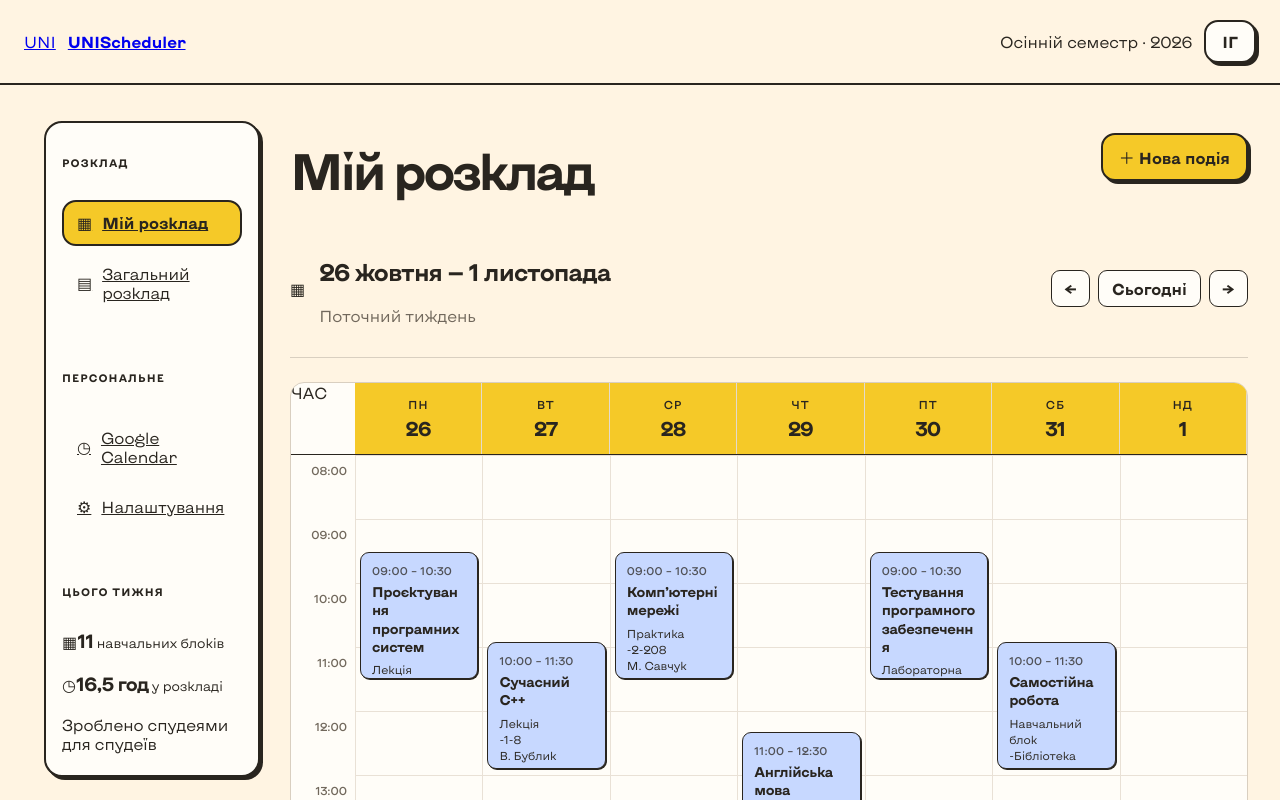
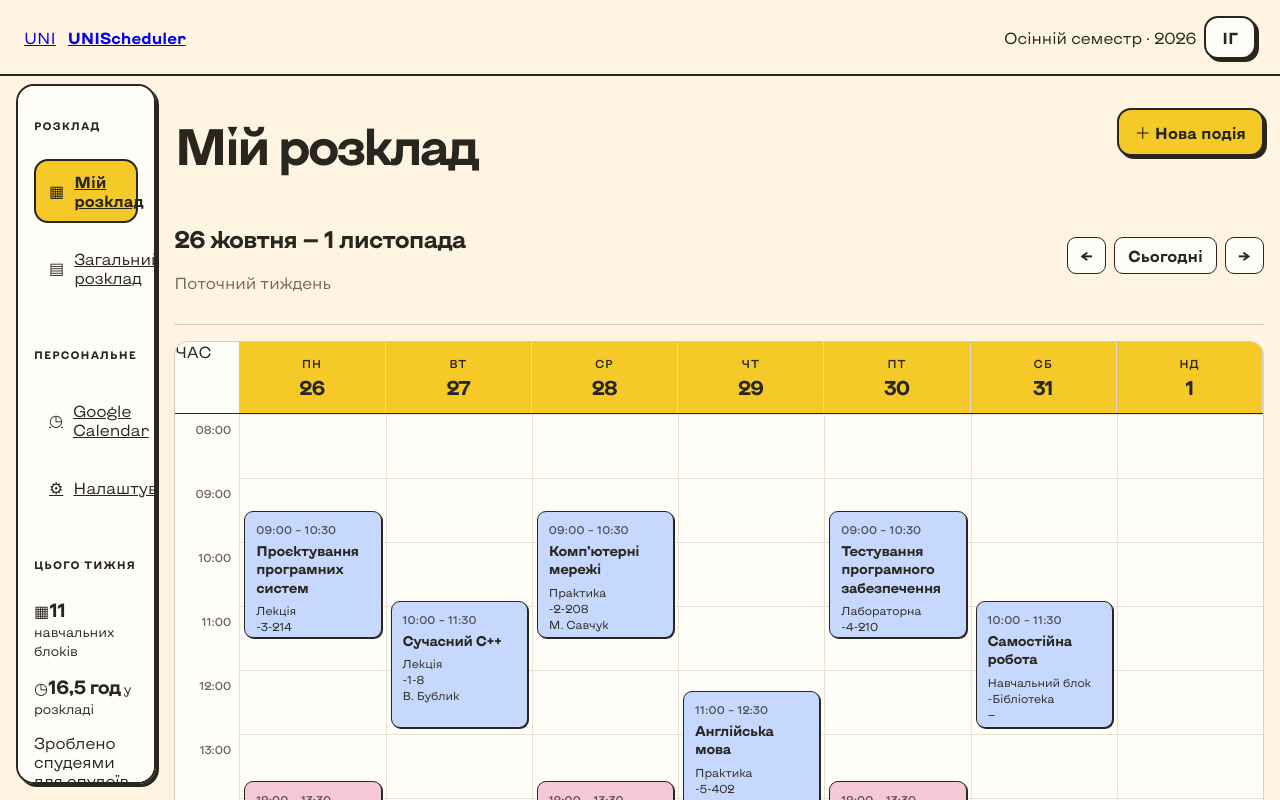
Before and after one commit to ihnryna/unischeduler-frontend, a React (Vite) app: page /schedule in a window 1280 px wide. Shown: the top 800 px of the page. Built offline with nearby package versions, Linux system fonts and the light colour scheme.

Commit message:
feat: better app layout

```diff
--- a/src/pages/SchedulePage/SchedulePage.tsx
+++ b/src/pages/SchedulePage/SchedulePage.tsx
@@ -26,7 +26,6 @@ export function SchedulePage() {
 
             <section className="week-toolbar">
                 <div className="week-info">
-                    <div className="week-icon">▦</div>
 
                     <div>
                         <h2>26 жовтня — 1 листопада</h2>
--- a/src/styles/layout.css
+++ b/src/styles/layout.css
@@ -235,3 +235,420 @@
         flex-direction: column;
     }
 }
+
+/* =========================================
+   FIXED APP LAYOUT
+   ========================================= */
+
+/* Fixed header */
+.app[data-theme] .topbar {
+    position: fixed;
+    top: 0;
+    left: 0;
+    right: 0;
+    z-index: 1000;
+
+    display: flex;
+    align-items: center;
+    justify-content: space-between;
+
+    width: 100%;
+    height: 76px;
+    min-height: 76px;
+    padding: 8px 16px;
+}
+
+/* Main layout */
+.app[data-theme] .app-layout {
+    display: block;
+    width: 100%;
+    max-width: none;
+    margin: 0;
+    padding: 84px 16px 16px;
+}
+
+/* Fixed sidebar */
+.app[data-theme] .sidebar {
+    position: fixed;
+    top: 84px;
+    left: 16px;
+    bottom: 16px;
+
+    display: flex;
+    flex-direction: column;
+    gap: 16px;
+
+    width: 240px;
+    margin: 0;
+    padding: 16px 8px;
+
+    overflow-y: auto;
+    z-index: 900;
+}
+
+/* Main content */
+.app[data-theme] .main-content {
+    display: flex;
+    flex-direction: column;
+    gap: 16px;
+
+    width: auto;
+    min-width: 0;
+    margin-left: 248px;
+    padding: 0;
+}
+
+/* Collapsed sidebar */
+.app[data-theme] .app-layout.sidebar-collapsed .main-content {
+    margin-left: 0;
+}
+
+/* Header elements */
+.app[data-theme] .topbar-left,
+.app[data-theme] .topbar-right {
+    display: flex;
+    align-items: center;
+    gap: 8px;
+}
+
+/* Sidebar navigation */
+.app[data-theme] .navigation {
+    display: flex;
+    flex-direction: column;
+    gap: 8px;
+}
+
+.app[data-theme] .nav-link {
+    padding: 8px;
+}
+
+.app[data-theme] .sidebar-divider {
+    margin: 0;
+}
+
+/* Page heading */
+.app[data-theme] .page-heading {
+    display: flex;
+    align-items: center;
+    justify-content: space-between;
+    gap: 16px;
+}
+
+/* Week toolbar */
+.app[data-theme] .week-toolbar {
+    display: flex;
+    align-items: center;
+    justify-content: space-between;
+    flex-wrap: wrap;
+    gap: 8px;
+}
+
+.app[data-theme] .week-info,
+.app[data-theme] .week-controls {
+    display: flex;
+    align-items: center;
+    gap: 8px;
+}
+
+/* Calendar */
+.app[data-theme] .calendar {
+    width: 100%;
+    min-width: 0;
+    margin: 0;
+    overflow: hidden;
+}
+
+.app[data-theme] .calendar-header,
+.app[data-theme] .calendar-body {
+    display: grid;
+    grid-template-columns: 64px repeat(7, minmax(0, 1fr));
+    width: 100%;
+    min-width: 0;
+}
+
+.app[data-theme] .calendar-header > * {
+    min-width: 0;
+}
+
+.app[data-theme] .time-column {
+    min-width: 0;
+}
+
+.app[data-theme] .day-column {
+    position: relative;
+    min-width: 0;
+    height: 704px;
+    overflow: hidden;
+}
+
+.app[data-theme] .time-label,
+.app[data-theme] .hour-slot {
+    height: 64px;
+    min-height: 64px;
+}
+
+.app[data-theme] .hour-slot {
+    width: 100%;
+}
+
+/* Lesson cards */
+.app[data-theme] .lesson-card {
+    position: absolute;
+    left: 4px;
+    right: 4px;
+    min-width: 0;
+    max-width: calc(100% - 8px);
+    overflow: hidden;
+    overflow-wrap: anywhere;
+}
+
+.app[data-theme] .lesson-title {
+    display: block;
+    overflow-wrap: anywhere;
+}
+
+/* Bottom widgets */
+.app[data-theme] .bottom-widgets {
+    display: grid;
+    grid-template-columns: repeat(2, minmax(0, 1fr));
+    gap: 8px;
+    width: 100%;
+    min-width: 0;
+}
+
+.app[data-theme] .widget {
+    min-width: 0;
+}
+
+.app[data-theme] .overview-stats {
+    display: grid;
+    grid-template-columns: repeat(3, minmax(0, 1fr));
+    gap: 8px;
+}
+
+.app[data-theme] .page-footer {
+    margin-top: 8px;
+}
+
+/* =========================================
+   RESPONSIVE
+   ========================================= */
+
+@media (max-width: 1100px) {
+    .app[data-theme] .sidebar {
+        width: 200px;
+    }
+
+    .app[data-theme] .main-content {
+        margin-left: 208px;
+    }
+
+    .app[data-theme] .calendar-header,
+    .app[data-theme] .calendar-body {
+        grid-template-columns: 48px repeat(7, minmax(0, 1fr));
+    }
+
+    .app[data-theme] .lesson-card {
+        padding: 6px;
+        font-size: 12px;
+    }
+}
+
+@media (max-width: 760px) {
+    .app[data-theme] .topbar {
+        padding: 8px 16px;
+    }
+
+    .app[data-theme] .app-layout {
+        padding: 84px 16px 16px;
+    }
+
+    .app[data-theme] .sidebar {
+        width: 200px;
+        left: 16px;
+        top: 84px;
+        bottom: 16px;
+    }
+
+    .app[data-theme] .main-content {
+        margin-left: 208px;
+        gap: 8px;
+    }
+
+    .app[data-theme] .page-heading {
+        align-items: flex-start;
+        flex-direction: column;
+    }
+
+    .app[data-theme] .bottom-widgets {
+        grid-template-columns: minmax(0, 1fr);
+    }
+
+    .app[data-theme] .calendar {
+        overflow-x: auto;
+    }
+
+    .app[data-theme] .calendar-header,
+    .app[data-theme] .calendar-body {
+        min-width: 720px;
+    }
+}
+
+@media (max-width: 560px) {
+    .app[data-theme] .sidebar {
+        width: min(240px, calc(100vw - 32px));
+        z-index: 1100;
+    }
+
+    .app[data-theme] .main-content {
+        margin-left: 0;
+    }
+
+    .app[data-theme] .app-layout:not(.sidebar-collapsed) .main-content {
+        margin-left: 0;
+    }
+
+    .app[data-theme] .topbar-right {
+        gap: 8px;
+    }
+
+    .app[data-theme] .semester-label {
+        display: none;
+    }
+
+    .app[data-theme] .week-toolbar {
+        align-items: flex-start;
+        flex-direction: column;
+    }
+}
+
+
+/* =========================================
+   UNIScheduler — 8-column layout
+   ========================================= */
+
+/* Fixed header */
+.app[data-theme] .topbar {
+    position: fixed;
+    top: 0;
+    left: 0;
+    right: 0;
+    z-index: 1000;
+
+    height: 76px;
+    min-height: 76px;
+    padding: 8px 16px;
+}
+
+/* 8-column grid */
+.app[data-theme] .app-layout {
+    display: grid;
+    grid-template-columns: repeat(8, minmax(0, 1fr));
+    align-items: start;
+
+    gap: 8px;
+    width: 100%;
+    max-width: none;
+    margin: 0;
+
+    padding: 84px 16px 16px;
+}
+
+/* Sidebar — first column */
+.app[data-theme] .sidebar {
+    position: sticky;
+    top: 84px;
+
+    grid-column: 1 / 2;
+    grid-row: 1;
+
+    width: 100%;
+    min-width: 0;
+    height: calc(100vh - 100px);
+
+    margin: 0;
+    padding: 16px 8px;
+
+    overflow-y: auto;
+    z-index: 900;
+}
+
+/* Schedule — remaining seven columns */
+.app[data-theme] .main-content {
+    grid-column: 2 / 9;
+    grid-row: 1;
+
+    display: flex;
+    flex-direction: column;
+    gap: 16px;
+
+    width: 100%;
+    min-width: 0;
+    margin: 0;
+    padding: 0;
+}
+
+/* Sidebar collapsed — schedule uses all columns */
+.app[data-theme] .app-layout.sidebar-collapsed .main-content {
+    grid-column: 1 / 9;
+}
+
+/* Keep calendar within its grid area */
+.app[data-theme] .calendar {
+    width: 100%;
+    min-width: 0;
+    margin: 0;
+}
+
+/* =========================================
+   RESPONSIVE
+   ========================================= */
+
+@media (max-width: 760px) {
+    .app[data-theme] .app-layout {
+        grid-template-columns: minmax(0, 1fr);
+        padding: 84px 16px 16px;
+    }
+
+    .app[data-theme] .sidebar {
+        position: fixed;
+        top: 84px;
+        left: 16px;
+        bottom: 16px;
+
+        width: min(240px, calc(100vw - 32px));
+        height: auto;
+
+        grid-column: auto;
+        grid-row: auto;
+    }
+
+    .app[data-theme] .main-content {
+        grid-column: 1 / -1;
+        grid-row: 1;
+    }
+
+    .app[data-theme] .app-layout:not(.sidebar-collapsed) .main-content {
+        grid-column: 1 / -1;
+    }
+
+    .app[data-theme] .calendar {
+        overflow-x: auto;
+    }
+
+    .app[data-theme] .calendar-header,
+    .app[data-theme] .calendar-body {
+        min-width: 720px;
+    }
+}
+
+/* =========================================
+   VERY LARGE SCREENS
+   ========================================= */
+
+@media (min-width: 2560px) {
+    .app[data-theme] .app-layout {
+        max-width: 2400px;
+        margin-inline: auto;
+    }
+}
--- a/src/styles/themes/theme-10.css
+++ b/src/styles/themes/theme-10.css
@@ -44,7 +44,6 @@
     color: var(--retro-ink);
     border: 2px solid var(--retro-line);
     border-radius: 24px;
-    margin: 12px;
     padding: 22px 16px;
     box-shadow: 4px 4px 0 var(--retro-ink);
 }
@@ -307,7 +306,6 @@
 @media (max-width: 900px) {
     .app[data-theme="theme-10"] .sidebar,
     .app[data-theme="theme-10"] aside {
-        margin: 6px;
         padding: 14px 10px;
         border-radius: 18px;
     }
```
